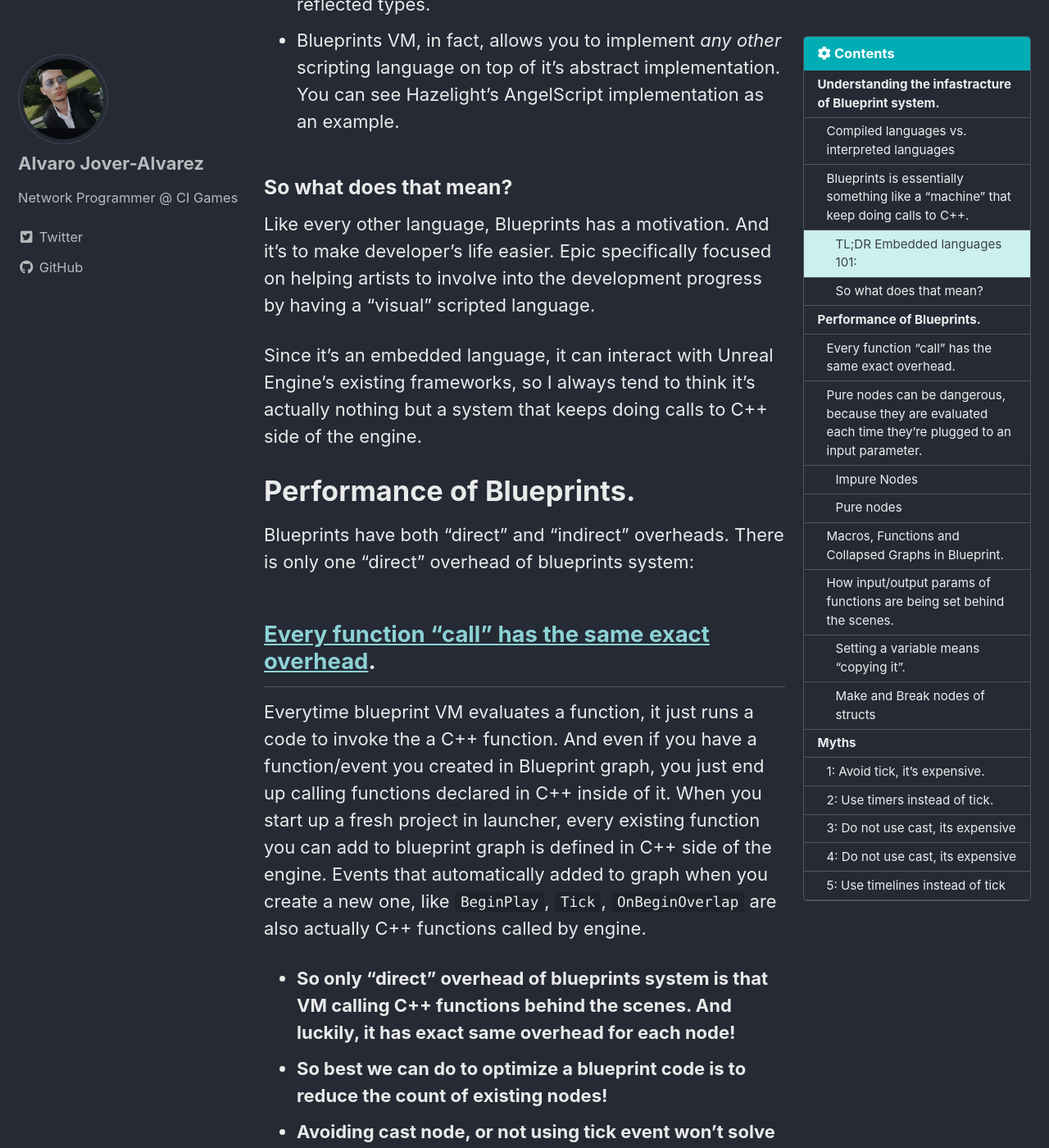
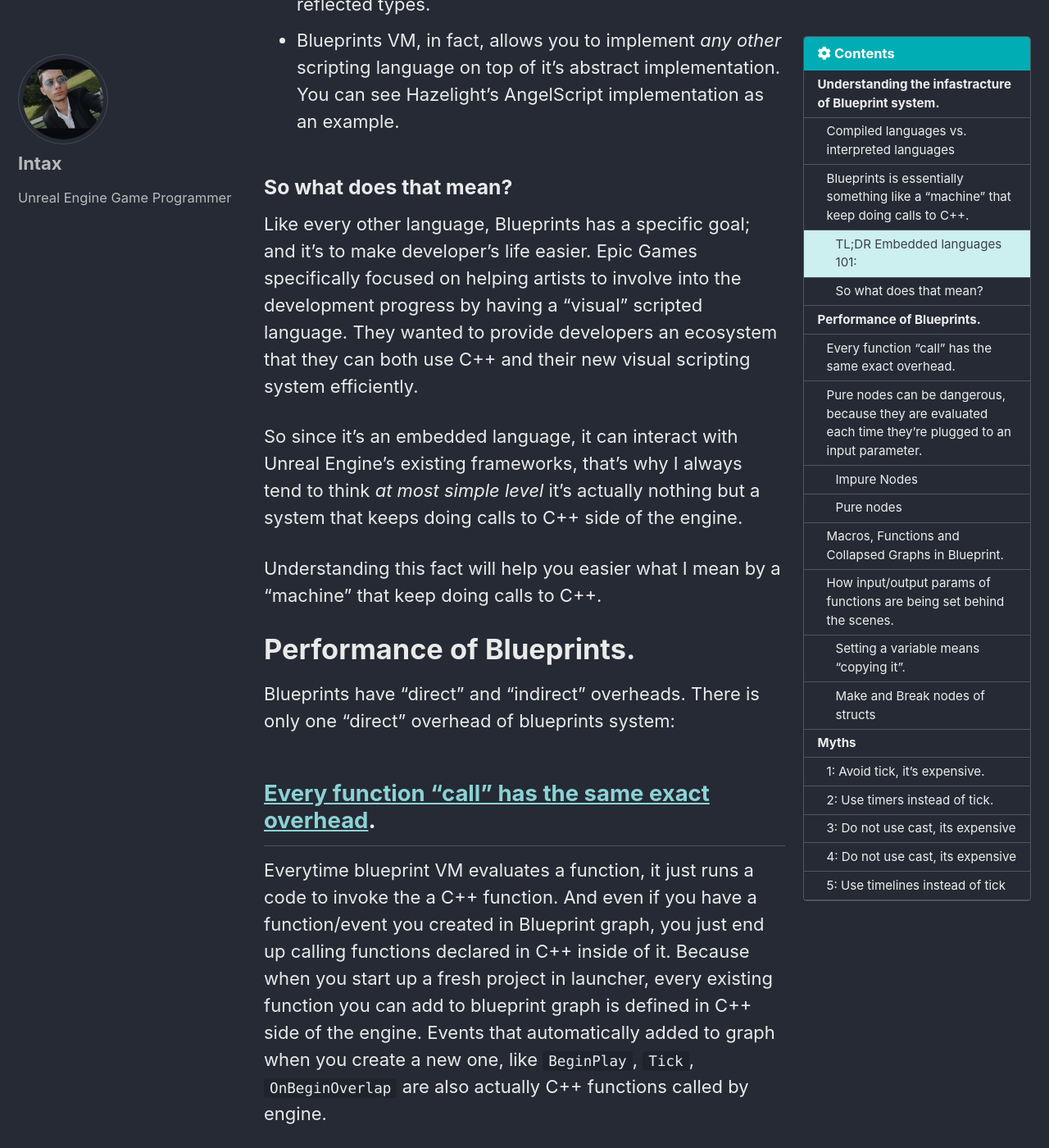
Before and after one commit to intaxwashere/intaxwashere.github.io, a Jekyll site: the page built from _posts/2022-10-20-blueprint-performance.md, in a window 1280 px wide and 1400 px high, scrolled down 4021 px. Shown: the whole window at 82% size. Built offline with Jekyll 4.4.1, drawn with Linux system fonts in a browser that asks for light colours; cached includes are drawn as plain includes; some of the changed text lies outside the part shown.

````diff
--- a/_data/authors.yml
+++ b/_data/authors.yml
@@ -1,6 +1,6 @@
 Meta:
-  name: Alvaro Jover-Alvarez
+  name: Intax
   avatar: assets/images/Meta.jpg
-  twitter: vorixo
-  github: vorixo
-  bio: "Network Programmer @ CI Games"
+  twitter:
+  github:
+  bio: "Unreal Engine Game Programmer"
--- a/_posts/2022-10-20-blueprint-performance.md
+++ b/_posts/2022-10-20-blueprint-performance.md
@@ -40,7 +40,7 @@ Basically compiled languages introduce a program named "compiler" that translate
 
 **When you press compile button in blueprint graph, blueprint compiler generates bytecode for your blueprint nodes and engine executes your code by going through that bytecode.**
 
-You can see the generated bytecode in *human readable* format, you can put these lines into your DefaultEngine.ini and check your output log:
+If you are curious, you can see the generated bytecode in *human readable* format, by putting these lines into your DefaultEngine.ini and check your output log:
 ```
 [Kismet]
 CompileDisplaysBinaryBackend=True
@@ -56,24 +56,26 @@ Blueprints is actually an *embedded* scripting language like Lua. It has a deep
 
 - Embedded languages provide an API that can be integrated into target application. So embedded languages interact with the *host* program (like game engine, in our case)
 - *In theory* any language can be embedded into an application (like a game engine, in our case) but some languages are specifically designed to make this process easier.
-- The more the language, the more difficult it's to embed to an application. Lua is a great example for easy-to-embed languages. It's lightweight as possible and very easy to interact with.
+- The more complex the language, the more it's difficult to embed it to an application. Lua is a great example for easy-to-embed languages. It's lightweight as possible and very easy to interact with.
 
 - Blueprints specifically created for Unreal Engine, that you can expose data to Blueprint system from C++ code with reflection system and Blueprint system can call exposed C++ functions and can interact with other reflected types.
 - Blueprints VM, in fact, allows you to implement *any other* scripting language on top of it's abstract implementation. You can see Hazelight's AngelScript implementation as an example.
 
 ### So what does that mean?
 
-Like every other language, Blueprints has a motivation. And it's to make developer's life easier. Epic specifically focused on helping artists to involve into the development progress by having a "visual" scripted language.
+Like every other language, Blueprints has a specific goal; and it's to make developer's life easier. Epic Games specifically focused on helping artists to involve into the development progress by having a "visual" scripted language. They wanted to provide developers an ecosystem that they can both use C++ and their new visual scripting system efficiently.
 
-Since it's an embedded language, it can interact with Unreal Engine's existing frameworks, so I always tend to think it's actually nothing but a system that keeps doing calls to C++ side of the engine.
+So since it's an embedded language, it can interact with Unreal Engine's existing frameworks, that's why I always tend to think *at most simple level* it's actually nothing but a system that keeps doing calls to C++ side of the engine.
+
+Understanding this fact will help you easier what I mean by a "machine" that keep doing calls to C++.
 
 # Performance of Blueprints.
 
-Blueprints have both "direct" and "indirect" overheads. There is only one "direct" overhead of blueprints system:
+Blueprints have "direct" and "indirect" overheads. There is only one "direct" overhead of blueprints system:
 
 ## [Every function "call" has the same exact overhead](https://youtu.be/j6mskTgL7kU?t=1144).
 
-Everytime blueprint VM evaluates a function, it just runs a code to invoke the a C++ function. And even if you have a function/event you created in Blueprint graph, you just end up calling functions declared in C++ inside of it. When you start up a fresh project in launcher, every existing function you can add to blueprint graph is defined in C++ side of the engine. Events that automatically added to graph when you create a new one, like `BeginPlay`, `Tick`, `OnBeginOverlap` are also actually C++ functions called by engine.
+Everytime blueprint VM evaluates a function, it just runs a code to invoke the a C++ function. And even if you have a function/event you created in Blueprint graph, you just end up calling functions declared in C++ inside of it. Because when you start up a fresh project in launcher, every existing function you can add to blueprint graph is defined in C++ side of the engine. Events that automatically added to graph when you create a new one, like `BeginPlay`, `Tick`, `OnBeginOverlap` are also actually C++ functions called by engine.
 
 - **So only "direct" overhead of blueprints system is that VM calling C++ functions behind the scenes. And luckily, it has exact same overhead for each node!**
 - **So best we can do to optimize a blueprint code is to reduce the count of existing nodes!**
@@ -186,7 +188,7 @@ I wanted to provide overhead of executing a single empty tick node, but I don't
 
 Also don't forget the red square pin you are plugging an event to `Set Timer by Event` is a dynamic delegate (event dispatcher, in BP terms) and it's expensive to call. 100 BP ticks vs 100 Dynamic Delegate invoking will end up in a result dynamic delegates causing more of overhead than BP ticks.
 
-`Set Timer by Function Name` is even worse because engine will go through all blueprint callable events of your class so there is additional lookup time overhead compared to `Set Timer by Event`.
+`Set Timer by Function Name` is even worse because engine will go through all blueprint callable events of your class to find the given function with the name so there is additional lookup time overhead compared to `Set Timer by Event`.
 
 ## 3: Do not use cast, its expensive
 
````
Also changed, not shown: other parts of _posts/2022-10-20-blueprint-performance.md (+2 -2 lines).
